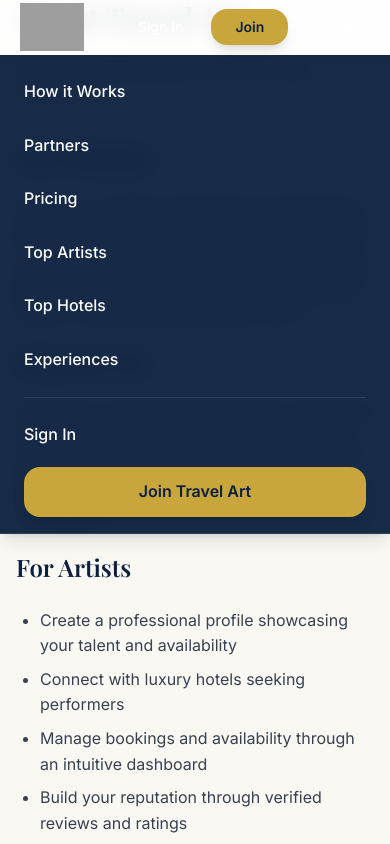
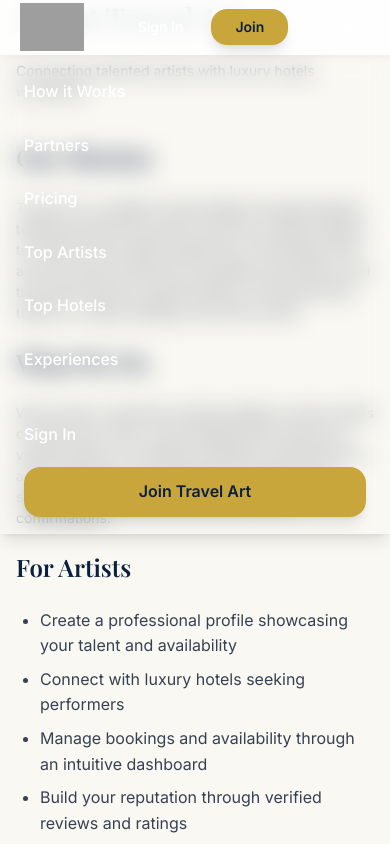
Before and after one commit to Blackkweather/Travel-Art, a React (Vite) app in the folder frontend/: page /about in a window 390 px wide. Both pictures are taken after a click on the button "Toggle mobile menu". Shown: the top 844 px of the page. Built offline with nearby package versions, Linux system fonts and the light colour scheme; no server answers; grey boxes are pictures that could not be loaded.

Commit message:
fix: Make mobile menu transparent to match header

```diff
--- a/frontend/src/components/Header.tsx
+++ b/frontend/src/components/Header.tsx
@@ -106,7 +106,7 @@
           initial={{ opacity: 0, y: -20 }}
           animate={{ opacity: 1, y: 0 }}
           exit={{ opacity: 0, y: -20 }}
-          className="fixed top-[55px] left-0 right-0 z-40 bg-navy/95 backdrop-blur-md border-b border-white/10 shadow-lg md:hidden"
+          className="fixed top-[55px] left-0 right-0 z-40 bg-transparent backdrop-blur-md border-b border-white/10 shadow-lg md:hidden"
           data-testid="mobile-menu"
         >
           <div className="px-6 py-4 space-y-4">
```
